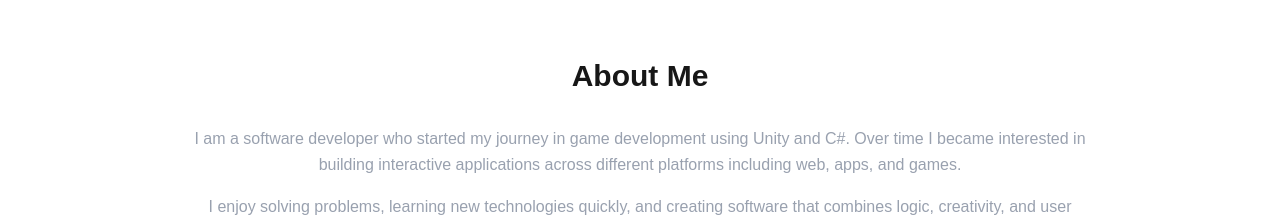
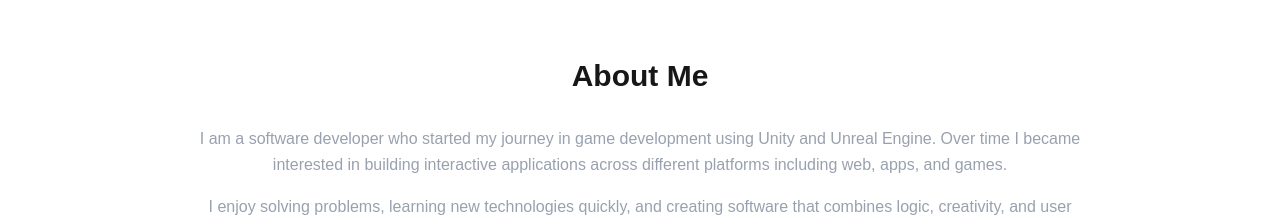
Before and after one commit to Raiduts/portfolio-frontend, a Next.js app: page / in a window 1280 px wide. Shown: the part 1520-1744 px from the top of the page. Built offline with nearby package versions, Linux system fonts and the light colour scheme; no server answers; the database is empty.

Commit message:
Update About section to include Unreal Engine

```diff
--- a/components/About.tsx
+++ b/components/About.tsx
@@ -10,7 +10,7 @@
 
         <p className="text-gray-400 leading-relaxed">
           I am a software developer who started my journey in game development
-          using Unity and C#. Over time I became interested in building
+          using Unity and Unreal Engine. Over time I became interested in building
           interactive applications across different platforms including
           web, apps, and games.
         </p>
```
